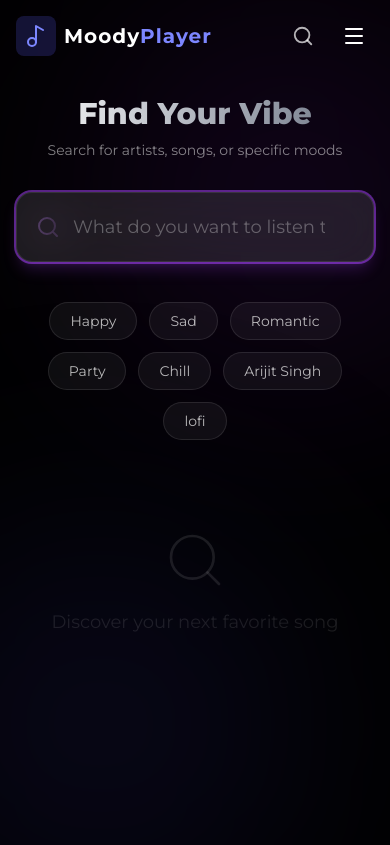
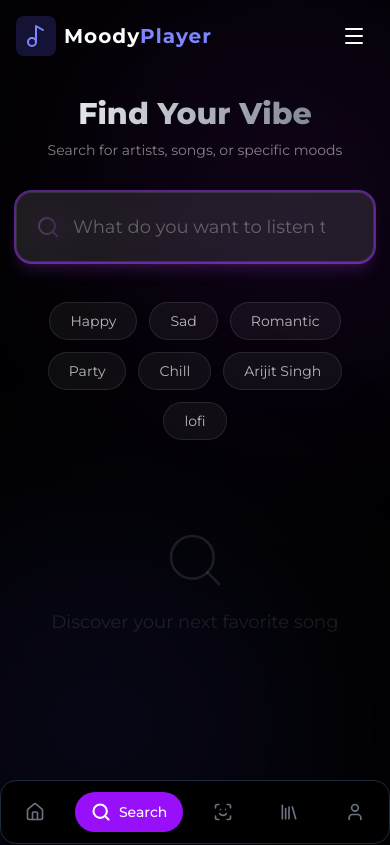
Before and after one commit to munnarawat/moody-player, a React (Vite) app in the folder frontend/: page /search in a window 390 px wide. Shown: the top 845 px of the page. Built offline with nearby package versions, Linux system fonts and the light colour scheme; a web font is replaced by a local one.

Commit message:
feat: add MobileNav component for improved mobile navigation; integrate into App layout; update MusicPlayer to enhance UI; add @studio-freight/lenis dependency

```diff
--- a/frontend/package.json
+++ b/frontend/package.json
@@ -11,6 +11,7 @@
   },
   "dependencies": {
     "@reduxjs/toolkit": "^2.11.2",
+    "@studio-freight/lenis": "^1.0.42",
     "@tailwindcss/vite": "^4.1.18",
     "@tensorflow/tfjs": "^4.22.0",
     "@tensorflow/tfjs-backend-webgl": "^4.22.0",
--- a/frontend/src/App.jsx
+++ b/frontend/src/App.jsx
@@ -8,6 +8,7 @@ import MusicPlayer from "./components/MusicPlayer";
 import Footer from "./page/Footer";
 import { ToastContainer } from "react-toastify";
 import "react-toastify/dist/ReactToastify.css";
+import MobileNav from "./components/nav/MobileNav";
 
 const App = () => {
   const dispatch = useDispatch();
@@ -22,9 +23,9 @@ const App = () => {
       }
       try {
         const response = await axios.get("http://localhost:3000/api/auth/", {
-         headers:{
-          Authorization:`Bearer ${token}`
-         }
+          headers: {
+            Authorization: `Bearer ${token}`,
+          },
         });
         if (response.data.user) {
           dispatch(setUser(response.data.user));
@@ -49,8 +50,13 @@ const App = () => {
     <div className="w-full h-full bg-black">
       <NavBar />
       <AppRouter />
-      <MusicPlayer />
       <Footer />
+      <div className=" z-999 fixed bottom-0 w-full">
+        <MusicPlayer />
+        <span className="block sm:hidden">
+          <MobileNav />
+        </span>
+      </div>
       <ToastContainer
         position="bottom-right"
         autoClose={2000}
@@ -62,7 +68,7 @@ const App = () => {
         draggable
         pauseOnHover
         theme="dark"
-        transition: Bounce
+        transition:Bounce
       />
     </div>
   );
--- a/frontend/src/components/MusicPlayer.jsx
+++ b/frontend/src/components/MusicPlayer.jsx
@@ -9,7 +9,6 @@ import {
   VolumeX,
   Repeat,
   Shuffle,
-  Maximize2,
   Repeat1,
 } from "lucide-react";
 import { motion, AnimatePresence } from "framer-motion";
@@ -316,12 +315,6 @@ const MusicPlayer = () => {
                 />
               </div>
             </div>
-
-            <button
-              onClick={(e) => handleAction(e, () => setIsFullScreen(true))}
-              className="text-white/60 hover:text-white transition-colors">
-              <Maximize2 size={18} />
-            </button>
           </div>
         </div>
       </motion.div>
--- /dev/null
+++ b/frontend/src/components/nav/MobileNav.jsx
@@ -0,0 +1,51 @@
+import React from "react";
+import { Home, Search, ScanFace, Library, User } from "lucide-react";
+import { NavLink, useLocation, useNavigate } from "react-router-dom";
+import { AnimatePresence, motion } from "framer-motion";
+const MobileNav = () => {
+  const Navigate = useNavigate();
+  const location = useLocation();
+  const navItems = [
+    { path: "/", name: "Home", icon: Home },
+    { path: "/search", name: "Search", icon: Search },
+    { path: "/", name: "Mood", icon: ScanFace },
+    { path: "/Playlist", name: "Library", icon: Library },
+    { path: "/profile", name: "Profile", icon: User },
+  ];
+  return (
+    <div className=" bottom-4 left-4 right-4 bg-black/90 backdrop-blur-md border border-gray-800 rounded-2xl h-16 flex items-center justify-between px-2 z-50 shadow-xl">
+      {navItems.map((item) => (
+        <NavLink key={item.name} to={item.path} className="relative">
+          {({ isActive }) => (
+            <motion.div
+              layout
+              className={`flex items-center justify-center h-10 px-4 rounded-full transition-colors duration-300 ${
+                isActive
+                  ? "bg-purple-600 text-white"
+                  : "bg-transparent text-gray-500 hover:text-gray-300"
+              }`}>
+              {/* Icon Render */}
+              <item.icon size={20} strokeWidth={isActive ? 2.5 : 2} />
+
+              {/* Text Animation Logic */}
+              <AnimatePresence>
+                {isActive && (
+                  <motion.span
+                    initial={{ width: 0, opacity: 0, marginLeft: 0 }}
+                    animate={{ width: "auto", opacity: 1, marginLeft: 8 }}
+                    exit={{ width: 0, opacity: 0, marginLeft: 0 }}
+                    transition={{ duration: 0.3, ease: "easeInOut" }}
+                    className="overflow-hidden whitespace-nowrap text-sm font-medium">
+                    {item.name}
+                  </motion.span>
+                )}
+              </AnimatePresence>
+            </motion.div>
+          )}
+        </NavLink>
+      ))}
+    </div>
+  );
+};
+
+export default MobileNav;
--- a/frontend/src/components/nav/NavBar.jsx
+++ b/frontend/src/components/nav/NavBar.jsx
@@ -120,12 +120,6 @@ const NavBar = () => {
           {/* 3. RIGHT SIDE ACTIONS */}
           <div className="flex items-center gap-3 sm:gap-4">
             {/* SEARCH BAR (Responsive Logic) */}
-            {/* Mobile: Just Icon */}
-            <button
-              onClick={() => navigate("/search")}
-              className="md:hidden p-2 text-white/70 hover:text-white hover:bg-white/10 rounded-full transition-colors">
-              <Search size={22} />
-            </button>
 
             {/* Desktop: Full Bar */}
             <div className="hidden md:flex group relative items-center bg-white/5 border border-white/10 rounded-full py-2 px-4 transition-all duration-300 w-48 focus-within:w-64 focus-within:bg-black/40 focus-within:border-indigo-500/50 focus-within:shadow-[0_0_15px_rgba(99,102,241,0.2)]">
--- a/frontend/src/page/Home.jsx
+++ b/frontend/src/page/Home.jsx
@@ -131,6 +131,7 @@ const Home = () => {
       <Hero onStartClick={scrollToCamera} />
       {/* 🔥 CAMERA SECTION */}
       <div
+      id="mood-scanner"
         ref={cameraSectionRef}
         className="max-w-7xl mx-auto px-4 md:px-6 py-10 md:py-20">
         <div className="bg-zinc-900/40 border border-white/10 rounded-3xl p-6 md:p-10 backdrop-blur-md shadow-2xl">
```
Also changed, not shown: 1 other file (tests, documents, lock files or other folders).
